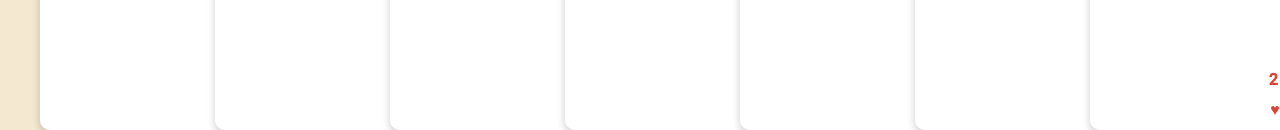
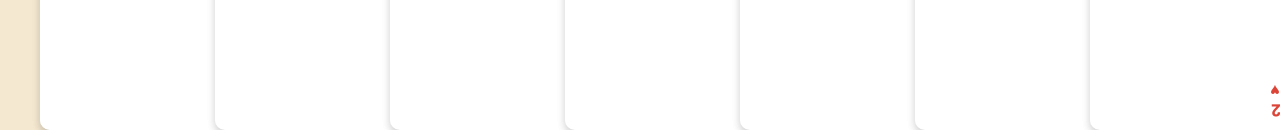
Before and after one commit to Fawlty22/Balatwo, an Angular app: page / in a window 1280 px wide. Shown: the part 670-800 px from the top of the page. Built offline with nearby package versions, Linux system fonts and the light colour scheme.

Commit message:
number reverse

```diff
--- a/src/app/app.component.html
+++ b/src/app/app.component.html
@@ -1,7 +1,7 @@
 <div class="p-2">
     Current Hand: {{currentHand}}
     <div class="p-4 h-50px] flex justify-center">
-        <button mat-flat-button color="primary" class="mr-2">Discard</button>
+        <button mat-flat-button color="primary" class="mr-2" (click)="discard()">Discard</button>
         <button mat-flat-button color="accent" class="mr-2">Submit</button>
     </div>
 </div>
--- a/src/app/components/playing-card/playing-card.component.scss
+++ b/src/app/components/playing-card/playing-card.component.scss
@@ -44,10 +44,11 @@ mat-card {
   right: 10px;
   font-size: 16px;
   font-weight: bold;
+  transform: rotate(180deg);
 }
 
 
-.corner-number-bottom {
-  bottom: 40px;
-  right:12px
+.corner-suit-bottom {
+  bottom:30px;
+  right:10px
 }
```
